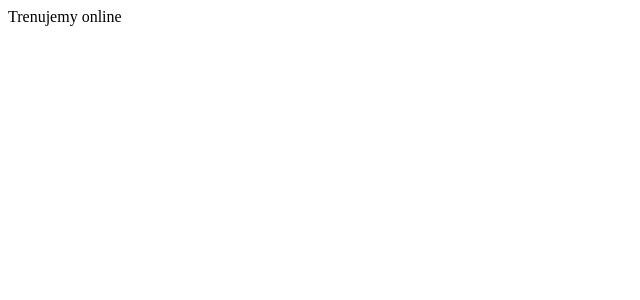
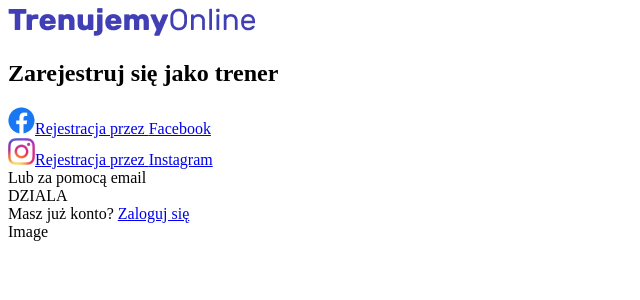
Before and after one commit to lukasz-klekner/trenujemy-online, a React (Create React App) app: page / in a window 1280 px wide. Shown: the top 300 px of the page, without its empty margins (0-640 px from the left). Built offline with nearby package versions, Linux system fonts and the light colour scheme.

Commit message:
added App, Form and Social components with JSX structure

```diff
--- a/src/components/App.js
+++ b/src/components/App.js
@@ -1,5 +1,29 @@
+import logo from '../assets/images/logo.png';
+import fb from '../assets/images/fbIcon.png';
+import instagram from '../assets/images/instaIcon.png';
+
+import SocialButton from './SocialButton';
+import Form from './Form';
+
 const App = () => (
-  <div>Trenujemy online</div>
+  <main>
+    <img src={logo} alt="Logo"/>
+    <div className="wrapper">
+      <div className="registration">
+        <h2>Zarejestruj się jako trener</h2>
+        <SocialButton src={fb} alt="Facebook icon" text="Facebook"/>
+        <SocialButton src={instagram} alt="Instagram icon" text="Instagram"/>
+        <div className="divider">
+          <div className="line"></div>
+          <span>Lub za pomocą email</span>
+          <div className="line"></div>
+        </div>
+        <Form />
+        <div className="footer"> Masz już konto? <a className="special" href="#">Zaloguj się</a></div>
+      </div>
+      <div className="main-image">Image</div>
+    </div>
+  </main>
 )
 
 export default App;
--- /dev/null
+++ b/src/components/Form.js
@@ -0,0 +1,7 @@
+const Form = () => (
+    <form action="#" method="POST">
+        DZIALA
+    </form>
+)
+
+export default Form;
--- /dev/null
+++ b/src/components/SocialButton.js
@@ -0,0 +1,10 @@
+const SocialButton = ({src, alt, text}) => (
+    <div className="social">
+        <a class="social-link" href="#">
+            <img className="social-image" src={src} alt={alt} />
+            <span className="social-text">Rejestracja przez {text}</span>
+        </a>
+    </div>
+)
+
+export default SocialButton;
```
